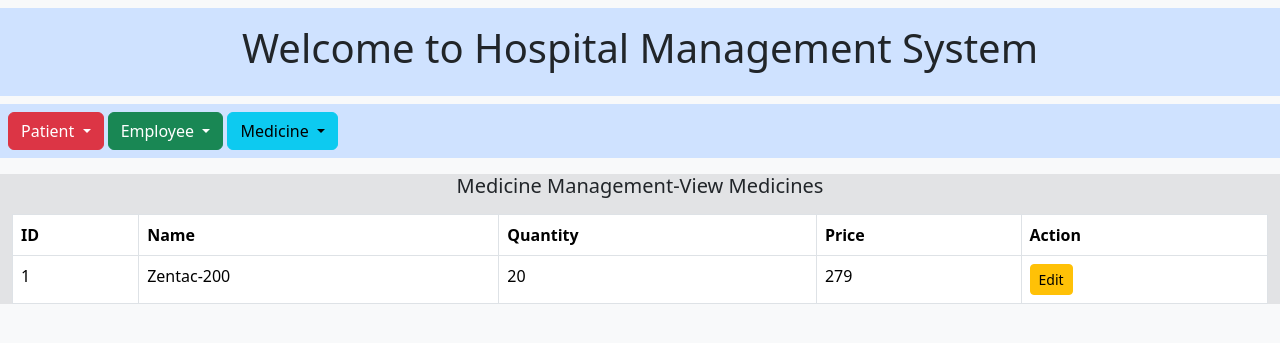
After one commit to Doblo24/Project-1, a Flask app: page /view_update_medicine in a window 1280 px wide. The commit adds this page. Shown: the top 343 px of the page. Run offline with Flask 3, Linux system fonts and the light colour scheme.

Commit message:
medicine module created

```diff
--- a/app.py
+++ b/app.py
@@ -7,7 +7,7 @@ from routes.routes_patient import patient_bp
 from routes.routes_employee import employee_bp
 
 #THIS MUST BE REMOVED BY PERSON WORKING ON MEDICINE MODULE
-#from routes.routes_medicine import medicine_bp
+from routes.routes_medicine import medicine_bp
 
 app=Flask(__name__)
 
@@ -20,7 +20,7 @@ with app.app_context():
 app.register_blueprint(patient_bp)
 
 app.register_blueprint(employee_bp)
-#app.register_blueprint(medicine_bp) THIS MUST BE REMOVED BY PERSON WORKING ON MEDICINE MODULE
+app.register_blueprint(medicine_bp)
 
 
 @app.route('/')
--- a/routes/routes_medicine.py
+++ b/routes/routes_medicine.py
@@ -0,0 +1,44 @@
+from flask import Blueprint, render_template,request
+from models.db import db
+
+from models.models_medicine import Medicine
+from services.services_medicine import add_medicine_service
+
+medicine_bp = Blueprint('medicine', __name__)
+
+@medicine_bp.route('/add_medicine', methods=["GET","POST"])
+def add_medicine():
+    if(request.method=="POST"):
+        data = {
+            "name":     request.form["name"],
+            "quantity": request.form["quantity"],
+            "price":    request.form["price"],
+
+        }
+
+        add_medicine_service(data)
+        return"Data Saved Successfully"
+
+    return render_template("add_medicine.html")
+
+@medicine_bp.route('/view_update_medicine')
+def view_update_medicine():
+    medicines = Medicine.query.all()
+    return render_template("view_update_medicine.html", medicines=medicines)
+
+@medicine_bp.route('/edit_medicine/<int:id>', methods=["GET","POST"])
+def edit_medicine(id):
+
+    medicine = Medicine.query.get(id)
+
+    if request.method == "POST":
+
+        medicine.name = request.form["name"]
+        medicine.quantity = request.form["quantity"]
+        medicine.price = request.form["price"]
+
+
+        db.session.commit()
+        return "UPDATED SUCCESSFULLY"
+
+    return render_template("edit_medicine.html", medicine=medicine)
--- a/templates/base.html
+++ b/templates/base.html
@@ -45,7 +45,7 @@
         </div>
 
 
-        {# THIS COMMENT MUST BE REMOVED BY THE STUDENT WORKING ON MEDICINE MODULE
+
         <div class="btn-group">
             <button type="button" class="btn btn-info dropdown-toggle" data-bs-toggle="dropdown" aria-expanded="false">
                 Medicine
@@ -54,7 +54,7 @@
                 <li><a class="dropdown-item" href="{{url_for('medicine.add_medicine')}}">Add Medicine</a></li>
                 <li><a class="dropdown-item" href="{{url_for('medicine.view_update_medicine')}}">View&Update</a></li>
             </ul>
-        </div> MEDICINE COMMENT MODULE ENDS HERE #}
+        </div>
 
 
     </div>
--- /dev/null
+++ b/templates/view_update_medicine.html
@@ -0,0 +1,34 @@
+{% extends "base.html" %}
+
+{% block content %}
+<h5 class="text-center">Medicine Management-View Medicines</h5>
+
+<table class="table table-bordered mt-3">
+    <thead>
+        <tr>
+            <th>ID</th>
+            <th>Name</th>
+            <th>Quantity</th>
+            <th>Price</th>
+            <th>Action</th>
+        </tr>
+    </thead>
+
+    <tbody>
+    </tbody>
+
+    <tbody>
+        {% for m in medicines %}
+        <tr>
+            <td>{{ m.id }}</td>
+            <td>{{ m.name }}</td>
+            <td>{{ m.quantity }}</td>
+            <td>{{ m.price }}</td>
+            <td>
+                <a href="/edit_medicine/{{ m.id }}" class="btn btn-warning btn-sm">Edit</a>
+            </td>
+        </tr>
+        {% endfor %}
+    </tbody>
+</table>
+{% endblock %}
```
Also changed, not shown: models/models_medicine.py (+7 -0 lines), services/services_medicine.py (+13 -0 lines), templates/add_medicine.html (added, +28 -0 lines), templates/edit_medicine.html (added, +30 -0 lines), instance/hospital.db.
